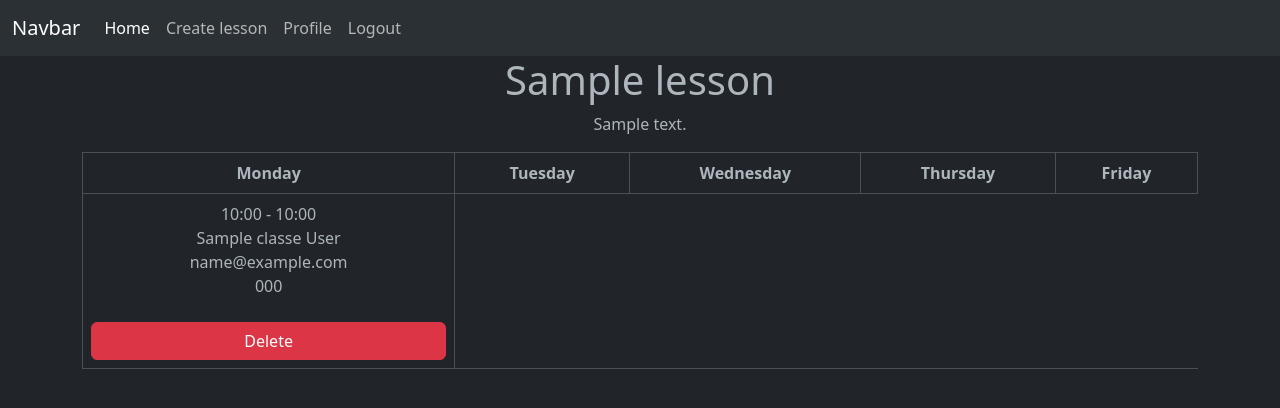
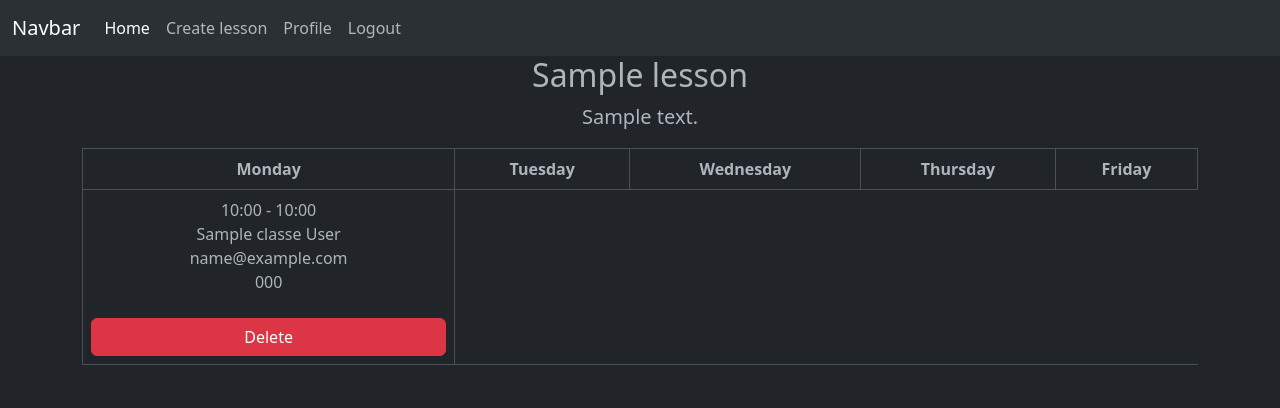
Before and after one commit to Miczigun/private-lessons-calendar, a Django app: page /your-lesson/1 in a window 1280 px wide. Shown: the top 408 px of the page. Run offline with Django 4.2, Linux system fonts and the light colour scheme; a user stored in the database is signed in; tables that the repository leaves empty hold one stand-in row (values such as "Sample post").

Commit message:
lesson description and font weight

```diff
--- a/lessons/templates/lessons/profile.html
+++ b/lessons/templates/lessons/profile.html
@@ -31,6 +31,8 @@ document.addEventListener("DOMContentLoaded", function() {
             <div class="row mt-2 pl-4">
                 <div class="col pl-5">
                     <a href="{% url 'your-lesson' lesson.id %}" class="link link-underline link-underline-opacity-0">{{ lesson.name }}</a>
+                    <br>
+                    <p class="fw-light">{{lesson.description}}</p>
                 </div>
                 <div class="col text-end">
                     <a href="{% url 'delete-lesson' lesson.id %}" class="btn btn-danger confirm-delete">Delete</a>
@@ -40,6 +42,8 @@ document.addEventListener("DOMContentLoaded", function() {
             <div class="row justify-content-between">
                 <div class="col-md-8">
                     <a href="{% url 'lesson-page' lesson.id %}" class="link link-underline link-underline-opacity-0">{{ lesson.name }}</a>
+                    <br>
+                    <p class="fw-light">{{lesson.description}}</p>
                 </div>
             </div>
             {% endif %}
--- a/lessons/templates/lessons/your_lessons.html
+++ b/lessons/templates/lessons/your_lessons.html
@@ -17,8 +17,8 @@ document.addEventListener("DOMContentLoaded", function() {
 </script>
 <main>
     <div class="container text-center">
-        <h1>{{ lesson.name }}</h1>
-        <p>{{ lesson.description }}</p>
+        <h2>{{ lesson.name }}</h2>
+        <p class="lead">{{ lesson.description }}</p>
     </div>
     <div class="container text-center">
         <table class="table table-bordered">
```
